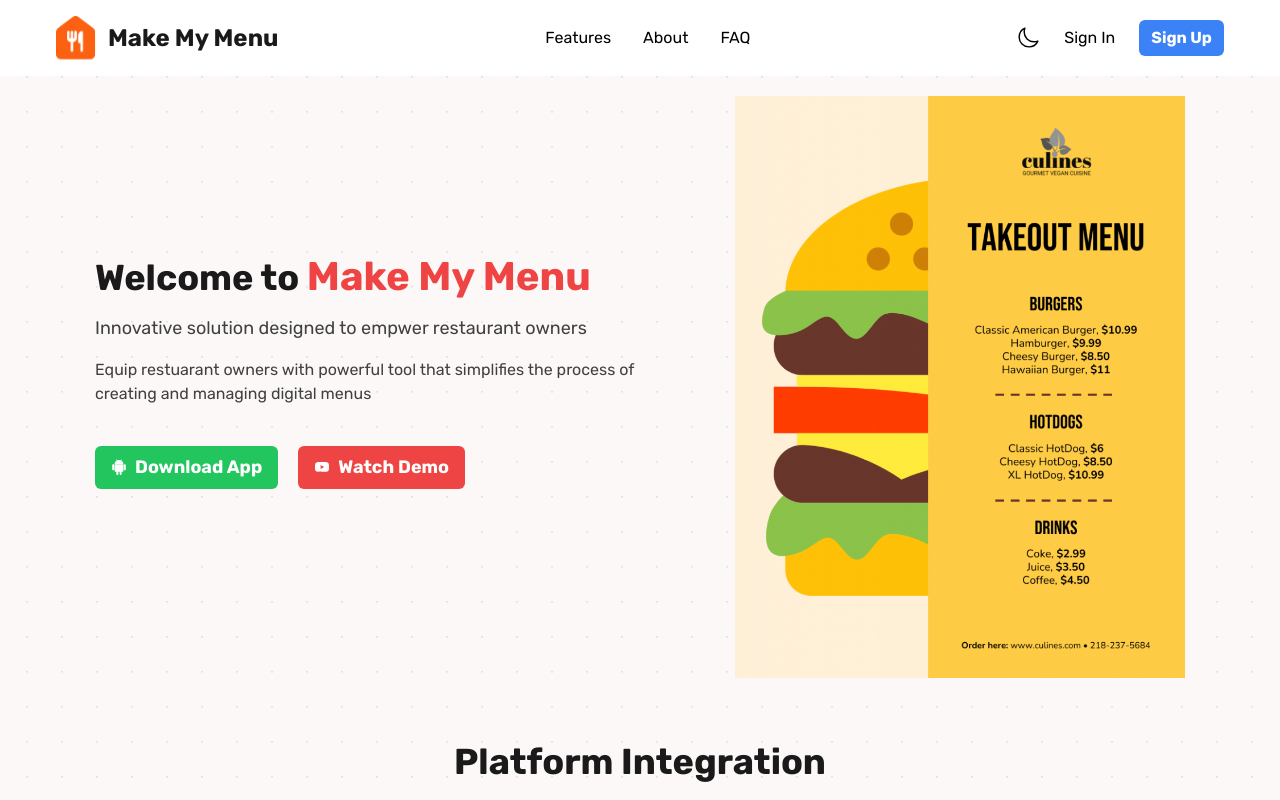
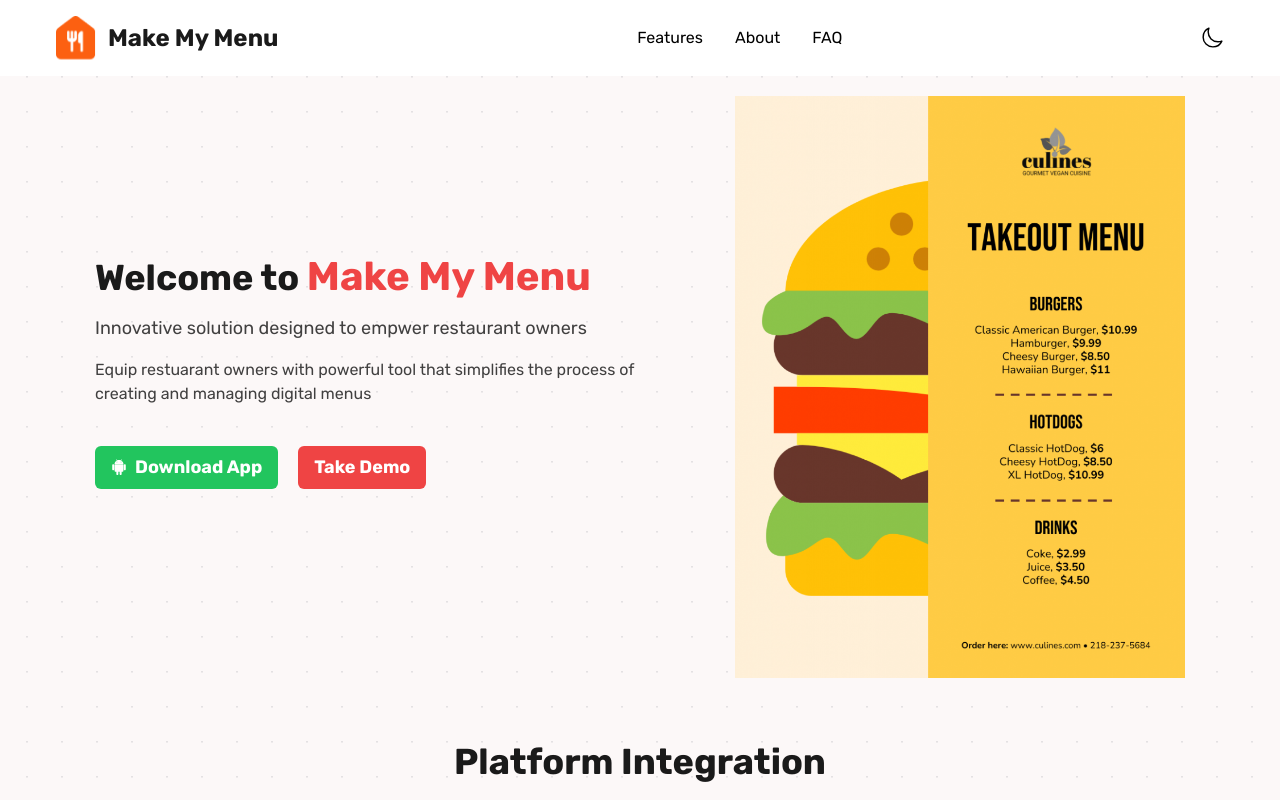
Before and after one commit to divrawat/landing-typescript-menu-makers, a Next.js app: page / in a window 1280 px wide. Shown: the top 800 px of the page. Built offline with nearby package versions, Linux system fonts and the light colour scheme; a web font is replaced by a local one.

Commit message:
seg0vsre5g

```diff
--- a/components/Navbar.tsx
+++ b/components/Navbar.tsx
@@ -66,12 +66,12 @@ const Navbar: React.FC = () => {
                         {isDarkMode ? <LuSun /> : <IoMoonOutline />}
                     </div>
 
-                    <Link href="/">
+                    {/* <Link href="/">
                         Sign In
                     </Link>
                     <Link href="/" className='bg-blue-500 px-3 py-1.5 rounded-md text-white font-bold active:scale-90 hover:scale-110 transition-transform'>
                         Sign Up
-                    </Link>
+                    </Link> */}
                 </div>
 
                 {/* Mobile Menu */}
@@ -110,12 +110,12 @@ const Navbar: React.FC = () => {
                     <div className="text-center my-2">
                         <Link href="/">Services</Link>
                     </div>
-                    <div className="text-center my-2">
+                    {/* <div className="text-center my-2">
                         <Link href="/">Sign In</Link>
                     </div>
                     <div className="text-center my-2">
                         <Link href="/">Sign Up</Link>
-                    </div>
+                    </div> */}
                 </div>
             )}
         </nav>
--- a/components/TopComponent.tsx
+++ b/components/TopComponent.tsx
@@ -31,8 +31,8 @@ const TopComponent: React.FC = () => {
                     <a href="https://hello.makemymenu.online/menu">
 
                         <button className="jump bg-red-500 px-4 py-2 rounded-md text-white flex items-center space-x-2 ">
-                            <AiFillYoutube />
-                            <span className="font-bold md:text-[18px] text-[13px]">Watch Demo</span>
+                            {/* <AiFillYoutube /> */}
+                            <span className="font-bold md:text-[18px] text-[13px]">Take Demo</span>
                         </button>
                     </a>
                 </div>
```
